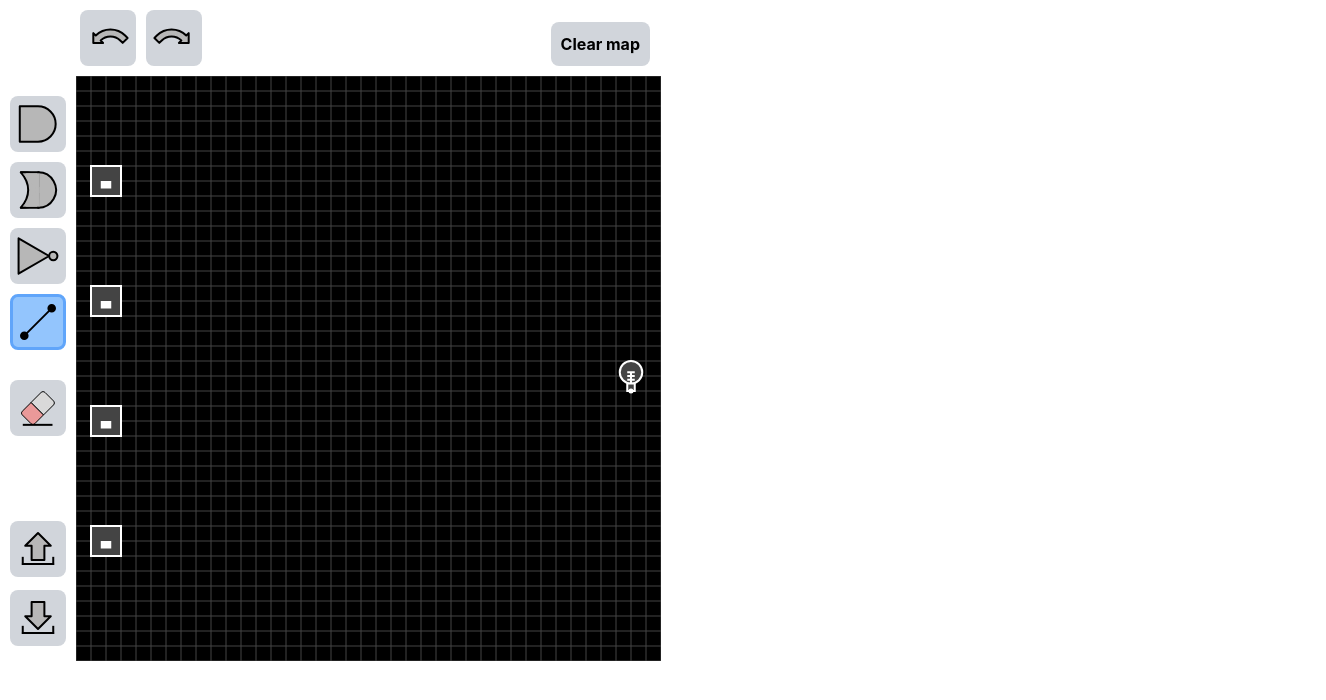
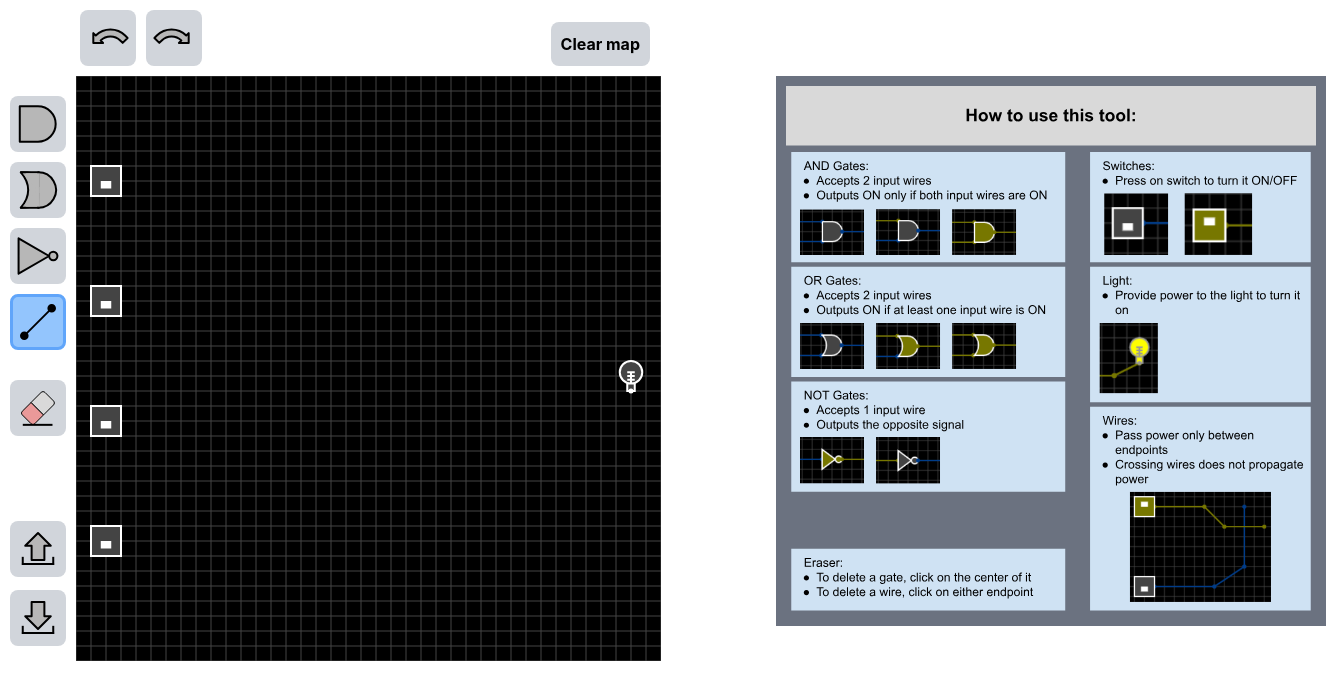
Before and after one commit to timshicha/toolbox, a React (Create React App) app in the folder fe/: page / in a window 1280 px wide. Shown: the top 700 px of the page, 1326 px wide, since content can reach past the window. Built offline with nearby package versions, Linux system fonts and the light colour scheme.

Commit message:
added diagram to show how to use the LG simulator

```diff
--- a/fe/src/LogicCircuit.jsx
+++ b/fe/src/LogicCircuit.jsx
@@ -10,6 +10,7 @@ import uploadImg from "./assets/images/upload.svg";
 import eraserImg from "./assets/images/eraser.svg";
 import undoImg from "./assets/images/undo.svg";
 import redoImg from "./assets/images/redo.svg";
+import howToUseImg from "./assets/images/how-to-use.svg";
 import { downloadFile } from "./utilities/File";
 import { ConfirmPopup, UploadPopup } from "./components/Popups";
 
@@ -497,6 +498,10 @@ function LogicCircuit() {
                         <canvas ref={mainCanvasRef} className="absolute" width={(CANVAS_SIZE - 1) * CELL_SIZE} height={(CANVAS_SIZE - 1) * CELL_SIZE}
                             onMouseLeave={clearHintCanvas} onMouseMove={handleCanvasMove} onMouseDown={handleCanvasClick}></canvas>
                         <canvas ref={hintCanvasRef} className={"absolute pointer-events-none cursor-" + cursor} width={(CANVAS_SIZE - 1) * CELL_SIZE} height={(CANVAS_SIZE - 1) * CELL_SIZE}></canvas>
+                        <div className={"relative left-[700px]"}>
+                        <img src={howToUseImg} width={550} className="bg-gray-500 border-[10px] border-gray-500">
+                        </img>
+                    </div>
                     </div>
                 </div>
             </div>
```
Also changed, not shown: fe/src/assets/images/how-to-use.svg (added).
